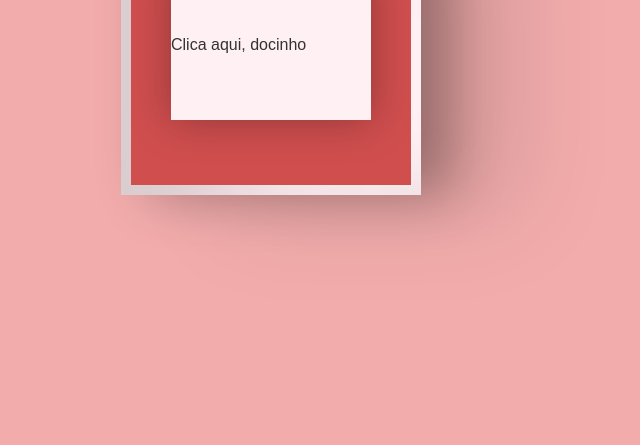
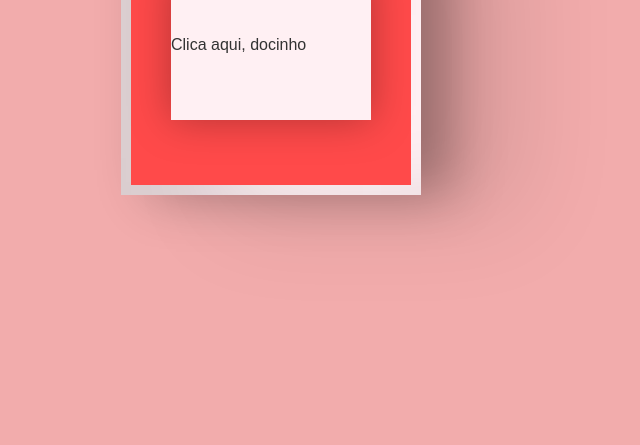
Before and after one commit to OdZarref/KittyPamy, a plain HTML site: page index.html in a window 1280 px wide. Shown: the part 355-800 px from the top of the page, without its empty margins (369-1009 px from the left). Drawn offline with Linux system fonts and the light colour scheme; a web font is replaced by a local one.

Commit message:
adding icon

```diff
--- a/css/style.css
+++ b/css/style.css
@@ -44,7 +44,7 @@ input#open {
     position: absolute;
     width: 280px;
     height: 280px;
-    background-color: #d04e4e;
+    background-color: #ff4a4a;
     top: 10px;
     left: 10px;
 }
@@ -145,7 +145,7 @@ input#open {
 
 .heart {
     position: relative;
-    background-color: #d04e5e;
+    background-color: #ff4a4a;
     height: 60px;
     width: 60px;
     top: 180px;
@@ -160,7 +160,7 @@ input#open {
     border-radius: 50%;
     height: 60px;
     width: 60px;
-    background-color: #d04e4e;
+    background-color: #ff4a4a;
 }
 
 .heart:before {
--- a/index.html
+++ b/index.html
@@ -7,7 +7,7 @@
     <link rel="stylesheet" type="text/css" href="css/normalize.css">
     <link rel="stylesheet" type="text/css" href="css/style.css">
     <link href="https://fonts.googleapis.com/css2?family=Mochiy+Pop+P+One&display=swap" rel="stylesheet">
-    <link rel="shortcut icon" href="./images/favicon.png" />
+    <link rel="shortcut icon" href="./images/favicon.svg" />
     <title>Pamy &#60;3</title>
 </head>
 <body>
@@ -25,6 +25,8 @@
             <div class="smile"></div>
             <div class="eyes"></div>
         </div>
+
+        <div class="card-page-2"></div>
         <div class="card-text"></div>
     </div>
 </body>
```
Also changed, not shown: images/favicon.png (deleted), images/favicon.svg (added).
